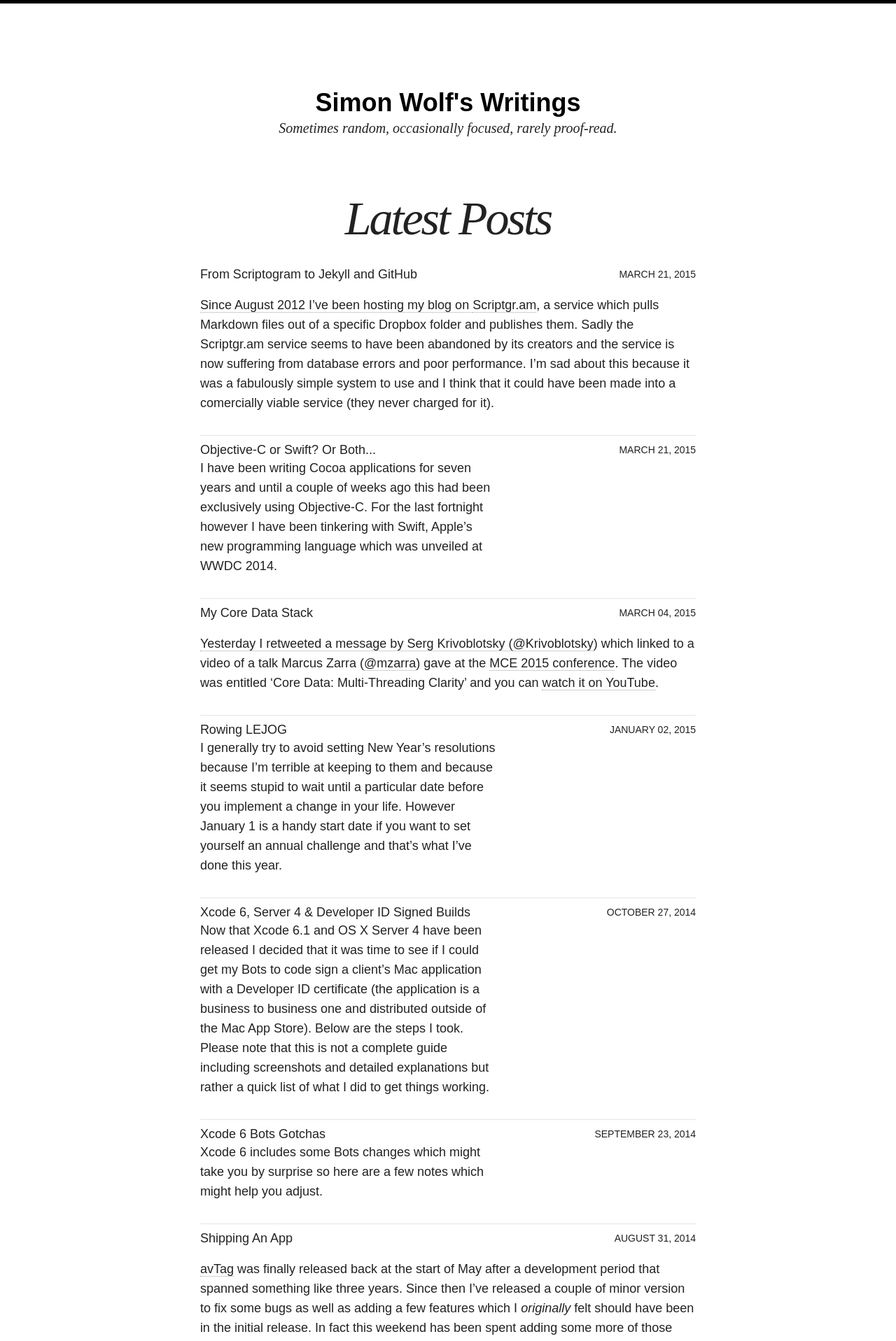
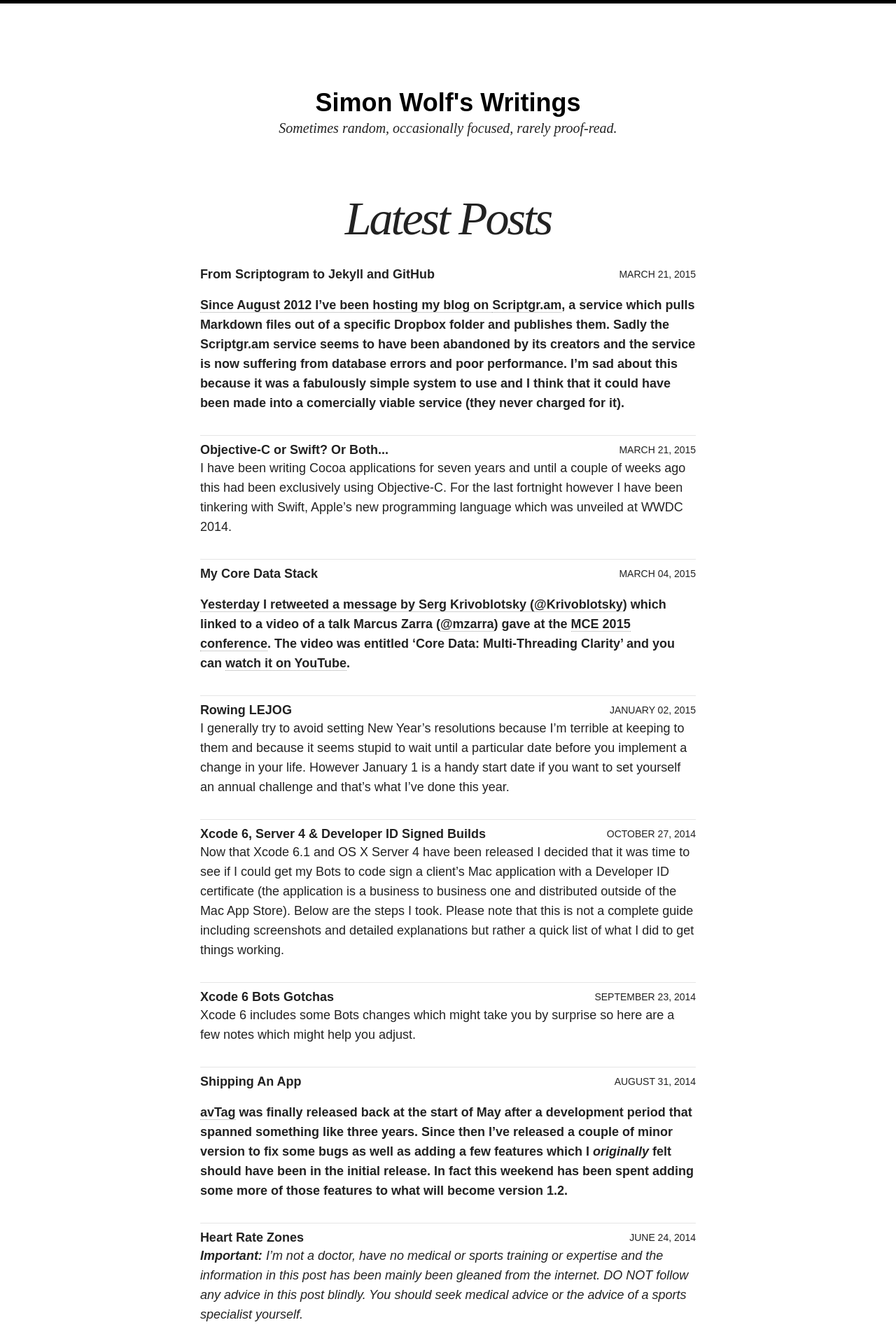
Before and after one commit to ottersoftware/ottersoftware.github.io, a Jekyll site: the page built from posts/index.md, in a window 1280 px wide. Shown: the top 1917 px of the page at 70% size. Built offline with Jekyll 4.4.1, drawn with Linux system fonts in a browser that asks for light colours; nearby versions of some CDN libraries.

Commit message:
Fixed the latest posts page.

```diff
--- a/_sass/_archives.scss
+++ b/_sass/_archives.scss
@@ -18,6 +18,7 @@
     border-bottom: 1px solid lighten($black,80);
     border-bottom: 1px solid rgba($black,.10);
     @include font-size(18,no);
+    font-weight: 600;
     @include clearfix;
     > a {
       border-bottom-width: 0; /* remove underlines from items in post indexes */
@@ -29,6 +30,7 @@
   .entry-date {
     @include font-size(14,no);
     text-transform: uppercase;
+    font-weight: 200;
     display: none;
     @include media($medium) {
       display: inline;
@@ -36,6 +38,7 @@
   }
   .entry-categories {
     /*display: block;*/
+    font-weight: 200;
     float: none;
     @include font-size(14,no);
     text-transform: uppercase;
@@ -44,13 +47,8 @@
   .excerpt {
     display: block;
     float: none;
-    @include font-size(14, no, 16);
-    @include media($medium) {
-      width: 70%;
-    }
-    @include media($large) {
-      width: 60%;
-    }
+    font-weight: 300;
+    @include font-size(18, no);
   }
 }
 
--- a/index.html
+++ b/index.html
@@ -7,6 +7,6 @@
 
 <ul class="post-list">
 {% for post in site.posts limit:10 %}
-  <li><article><a href="{{ site.url }}{{ post.url }}">{{ post.title }} <span class="entry-date"><time datetime="{{ post.date | date_to_xmlschema }}">{{ post.date | date: "%B %d, %Y" }}</time></span>{% if post.excerpt %} <span class="excerpt">{{ post.excerpt }}</span>{% endif %}</a></article></li>
+  <li><article><a href="{{ site.url }}{{ post.url }}">{{ post.title }}<br><span class="entry-categories">Posted in: {{ post.categories }}</span> <span class="entry-date"><time datetime="{{ post.date | date_to_xmlschema }}">{{ post.date | date: "%B %d, %Y" }}</time></span>{% if post.excerpt %} <span class="excerpt">{{ post.excerpt | strip_html | truncatewords:40 }}</span>{% endif %}</a></article></li>
 {% endfor %}
 </ul>
```
